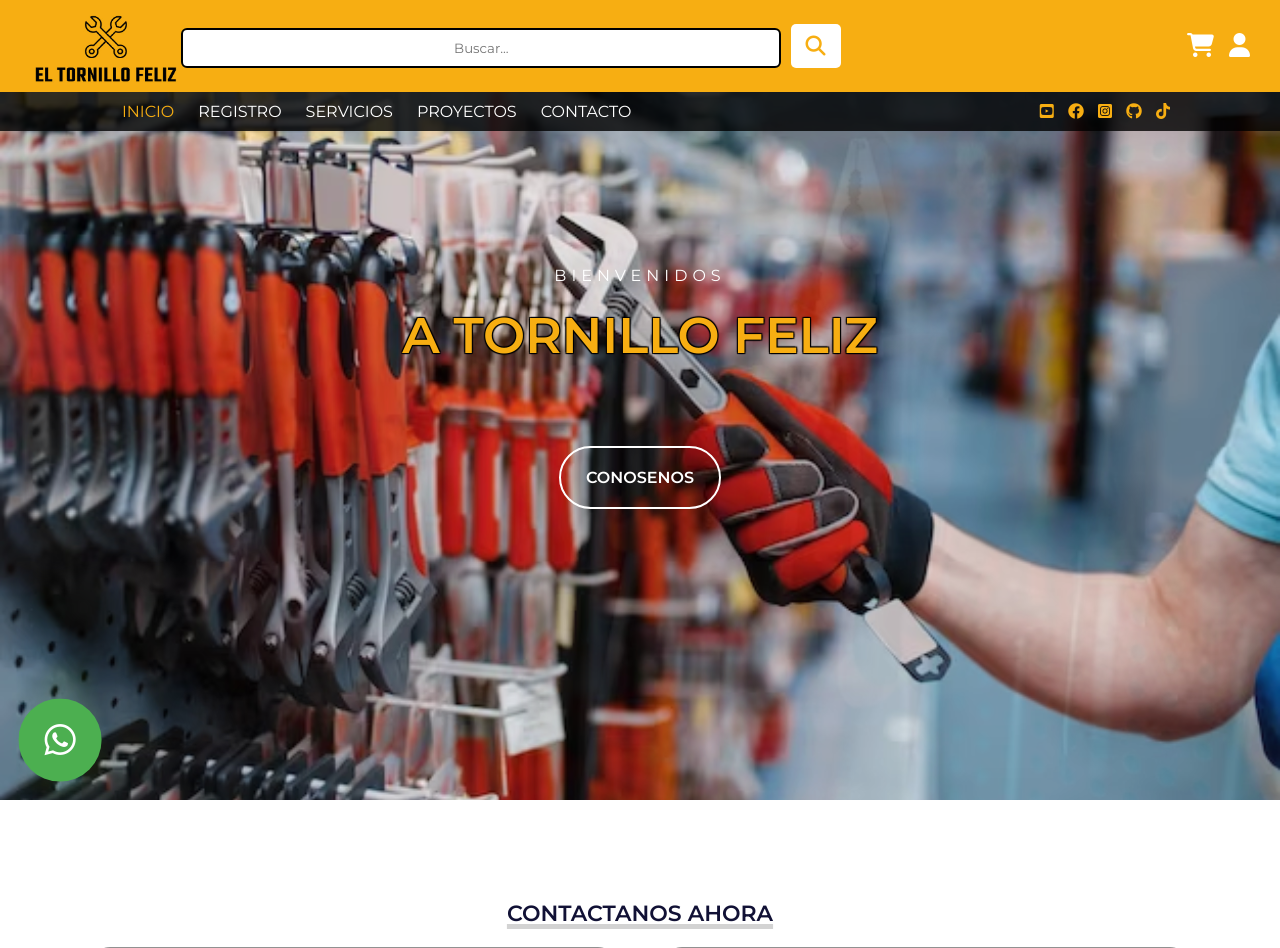
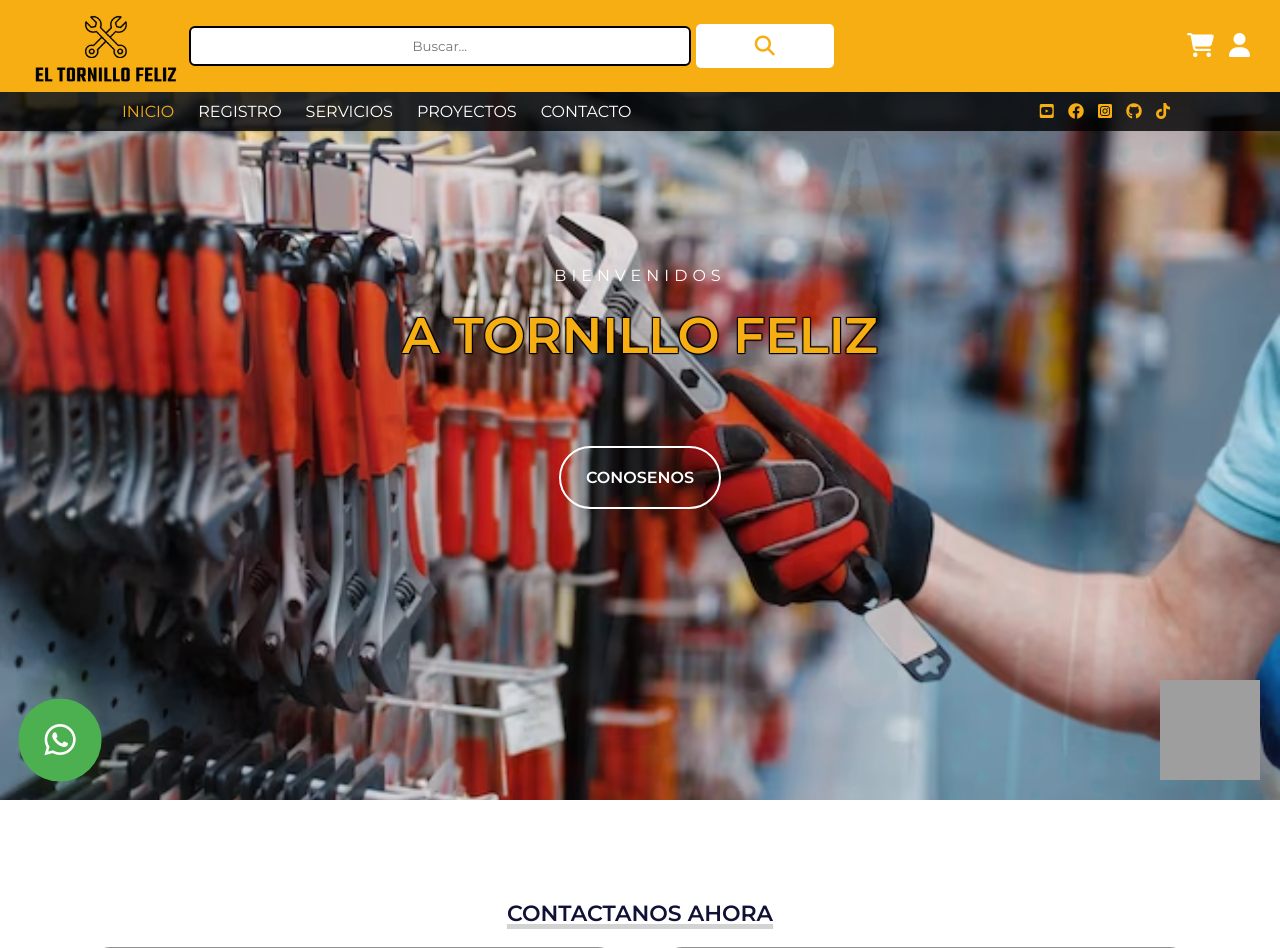
Before and after one commit to Sarai6e/ALGORITMIA-PARA-LA-INTELIGENCIA-ARTIFICIAL, a PHP site: page /menu.html in a window 1280 px wide. Shown: the top 948 px of the page. Run offline with PHP 8.4, Linux system fonts and the light colour scheme; grey boxes are pictures that could not be loaded.

Commit message:
sexto comando

```diff
--- /dev/null
+++ b/Entregable 1/chatbot.css
@@ -0,0 +1,43 @@
+.chatbot-container {
+    position: fixed;
+    bottom: 20px;
+    right: 20px;
+    z-index: 9999;
+}
+
+.robot {
+    width: 100px;
+    height: 100px;
+    background-color: #f7ae12;
+    background-image: url('r.gif'); /* Coloca aquí la ruta de la imagen del robot */
+    background-size: cover;
+    cursor: pointer;
+}
+
+.chatbox {
+    display: none;
+    width: 300px;
+    border: 2px solid #000000;
+    border-radius: 10px;
+    background-color: #ffffff;
+}
+
+.messages {
+    max-height: 200px;
+    overflow-y: auto;
+    margin-bottom: 10px;
+}
+
+.messages div {
+    padding: 5px;
+    margin-bottom: 5px;
+}
+
+#user-input {
+    width: 70%;
+}
+
+button {
+    width: 25%;
+    cursor: pointer;
+}
--- a/Entregable 1/menu.css
+++ b/Entregable 1/menu.css
@@ -320,25 +320,31 @@ footer a{
     margin-bottom: -3px; /* Baja un poco el logo */
 }
 
+.barra-adicional .busqueda {
+    display: flex;
+    align-items: center; /* Alinea verticalmente el contenido */
+    height: 100%; /* Establece un alto fijo */
+}
+
 .barra-adicional .busqueda input[type="text"] {
     padding: 10px;
     border-radius: 6px;
     border: 2px solid #000000;
     margin-right: 5px;
     width: 600px; /* Ajusta el ancho del campo de búsqueda según tus necesidades */
-    text-align: center; /* Centra el texto en el campo de búsqueda */
+    text-align: center;
 }
 
+
 .barra-adicional .busqueda button {
-    padding: 10px 15px;
-    background-color: #fff; /* Color de fondo del botón */
+    padding: 10px; /* Ajusta el padding */
+    background-color: #fff;
     border: none;
     border-radius: 5px;
-    color: #f7ae12; /* Color del icono del botón */
+    color: #f7ae12;
     cursor: pointer;
-    font-size: 20px; /* Tamaño de la fuente del botón */
+    font-size: 20px;
 }
-
 .barra-adicional .busqueda button:hover {
     background-color: #f7ae12; /* Cambio de color de fondo del botón al pasar el ratón */
     color: #fff; /* Cambio de color del icono del botón al pasar el ratón */
--- a/Entregable 1/menu.html
+++ b/Entregable 1/menu.html
@@ -13,7 +13,10 @@
     integrity="sha512-iecdLmaskl7CVkqkXNQ/ZH/XLlvWZOJyj7Yy7tcenmpD1ypASozpmT/E0iPtmFIB46ZmdtAc9eNBvH0H/ZpiBw=="
     crossorigin="anonymous" referrerpolicy="no-referrer"
     />
+    <script src="scri.js"></script> <!--definir javaScript-->
+    <script src="bot.js"></script> <!--definir javaScript-->
     <link rel="stylesheet" href="menu.css"> <!--definir hoja estilo (css)-->
+    <link rel="stylesheet" href="chatbot.css"> <!--definir hoja estilo (css)-->
     <title> DESARROLLO WEB  FERETERRIA </title>
 
 
@@ -120,8 +123,15 @@
         <div class="circles"></div>
     </footer>
 
+    <div class="chatbot-container">
+        <div class="robot" id="robot" onclick="toggleChatbox()"></div>
+        <div class="chatbox" id="chatbox">
+            <div class="messages" id="messages"></div>
+            <input type="text" id="user-input" placeholder="Escribe tu mensaje aquí...">
+            <button onclick="sendMessage()">Enviar</button>
+        </div>
+    </div>
 
-    <script src="scri.js"></script> <!--definir javaScript-->
 
 </body>
 
```
Also changed, not shown: Entregable 1/bot.js (added, +32 -0 lines), Entregable 1/script.js (line endings or trailing spaces), 1 other file.
